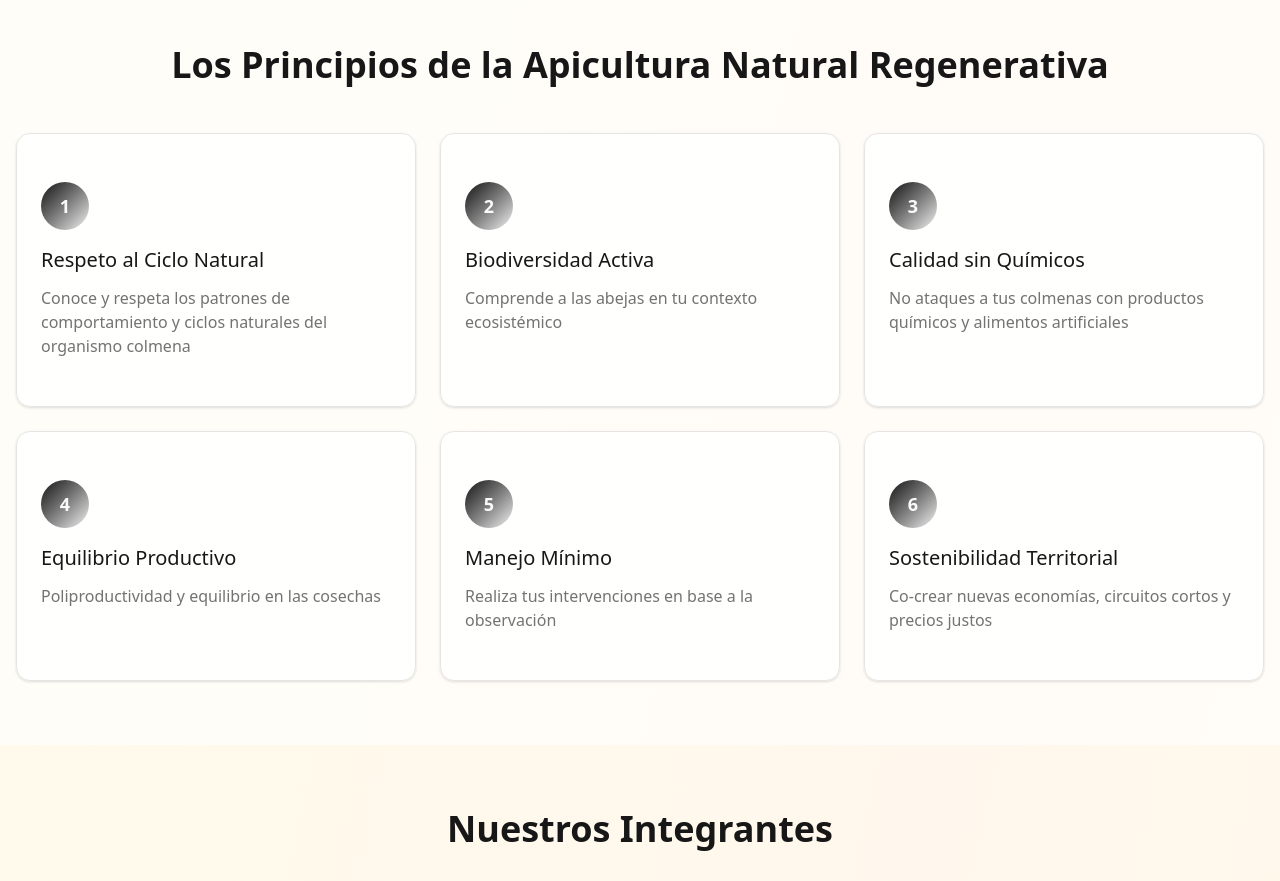
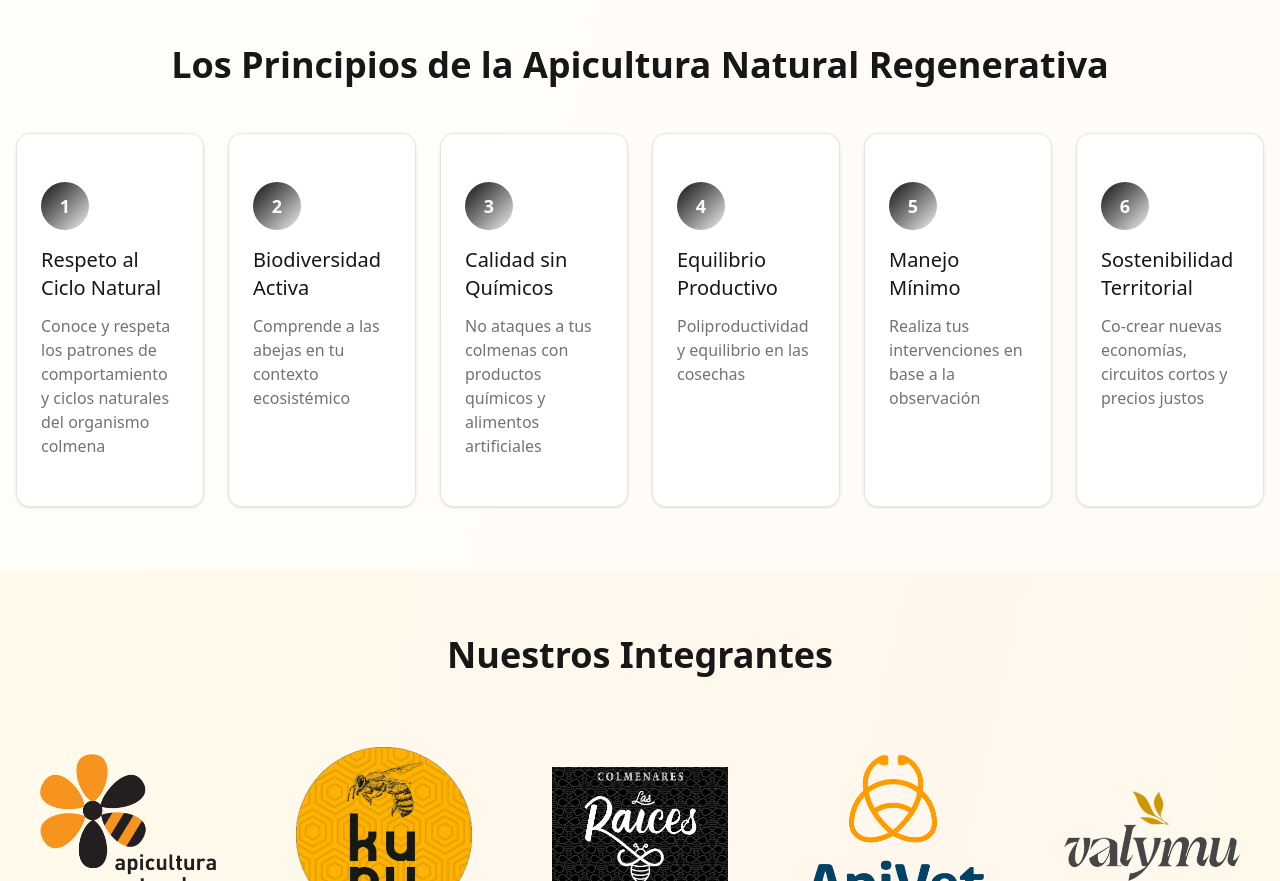
Before and after one commit to pjuarezm-dev/red-anr, a React (Vite) app in the folder red-anr/: page / in a window 1280 px wide. Shown: the part 740-1621 px from the top of the page. Built offline with nearby package versions, Linux system fonts and the light colour scheme.

Commit message:
Ajuste de distribuciónd de espacio en Sección de principios

```diff
--- a/red-anr/src/components/sections/PrinciplesSection.tsx
+++ b/red-anr/src/components/sections/PrinciplesSection.tsx
@@ -33,7 +33,7 @@ export const PrinciplesSection = () => {
         <h3 className="text-4xl font-bold text-center text-primary mb-12 font-dancing">
           Los Principios de la Apicultura Natural Regenerativa
         </h3>
-        <div className="grid md:grid-cols-2 lg:grid-cols-3 gap-6">
+        <div className="grid md:grid-cols-2 lg:grid-cols-3 xl:grid-cols-6 gap-6">
           {principios.map((principio, index) => (
             <Card key={index} className="bg-card/90 border-border hover:shadow-lg transition-all duration-300 hover:scale-105">
               <CardContent className="p-6">
```
